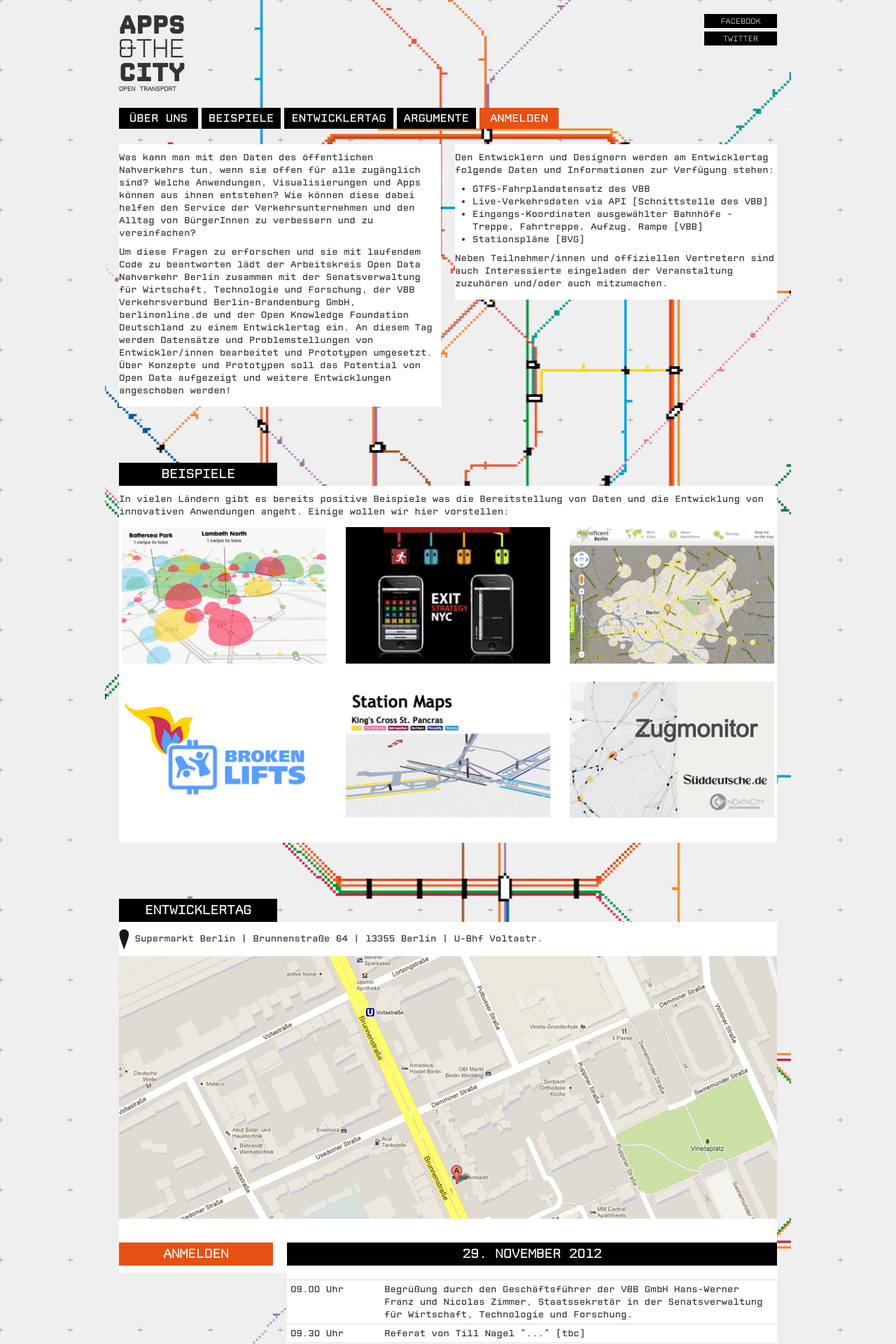
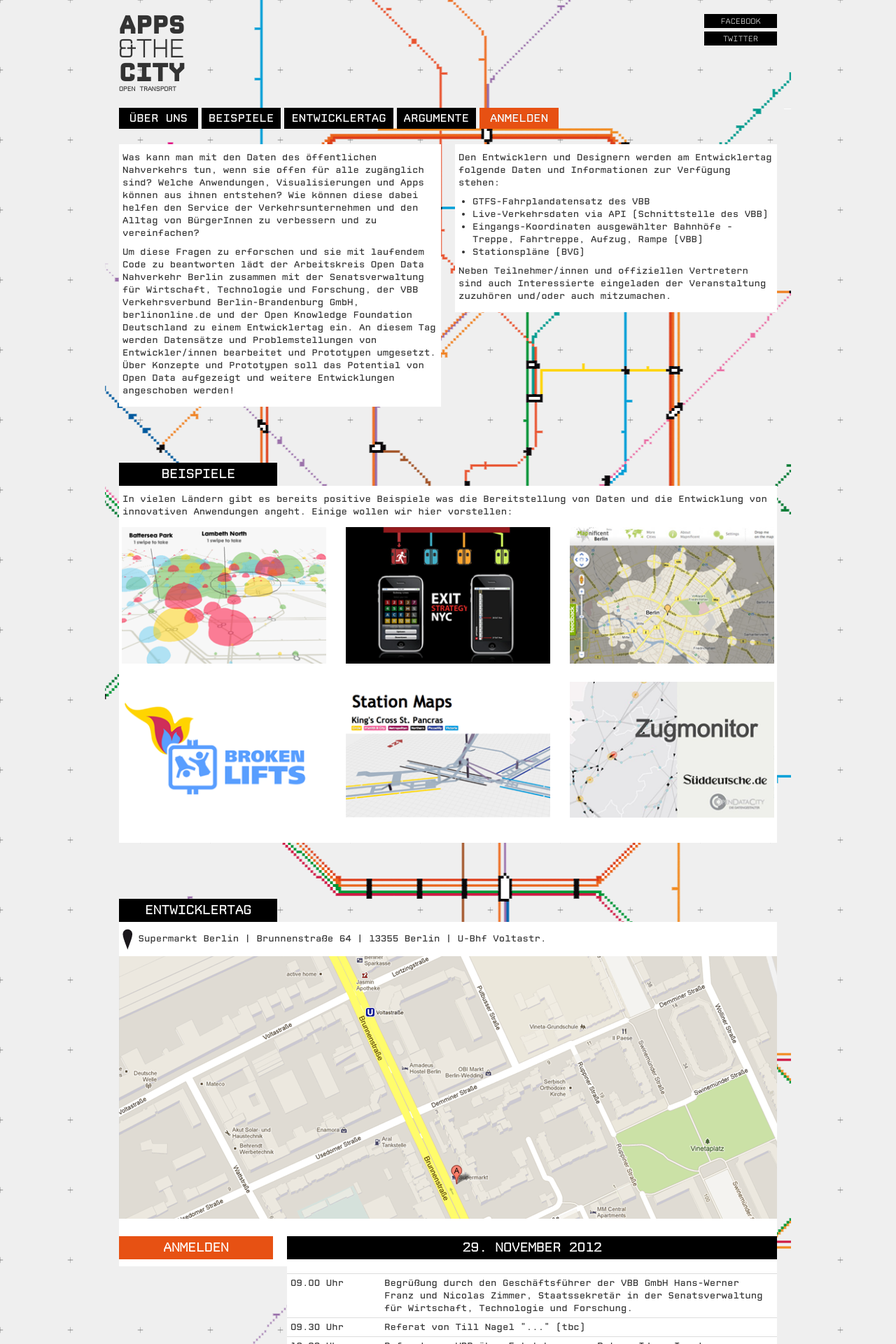
Before and after one commit to okfde/berlin.appsandthecity, a Jekyll site: the page built from index.html, in a window 1280 px wide. Shown: the top 1920 px of the page at 70% size. Built offline with Jekyll 4.4.1, drawn with Linux system fonts in a browser that asks for light colours; nearby versions of some CDN libraries; Markdown is read by kramdown in place of the engine named in the settings.

Commit message:
Add padding to paragraphs

```diff
--- a/css/style.css
+++ b/css/style.css
@@ -75,7 +75,7 @@ body {
 }
 
 p {
-  /*padding: 0 5px;*/
+  padding: 0 5px 0;
   font-family: 'CPMono_v07Plain', sans-serif;
 }
 
--- a/index.html
+++ b/index.html
@@ -73,9 +73,7 @@ title: Willkommen
         <img src="img/icon_pin.png" alt="Pin"/>
         Supermarkt Berlin | Brunnenstraße 64 | 13355 Berlin | U-Bhf Voltastr.
       </p>
-      <p>
-        <img src="img/map.png" alt="Karte"/>
-      </p>
+      <img src="img/map.png" alt="Karte"/>
     </div>
     <div class="span12">
       <div class="row">
```
